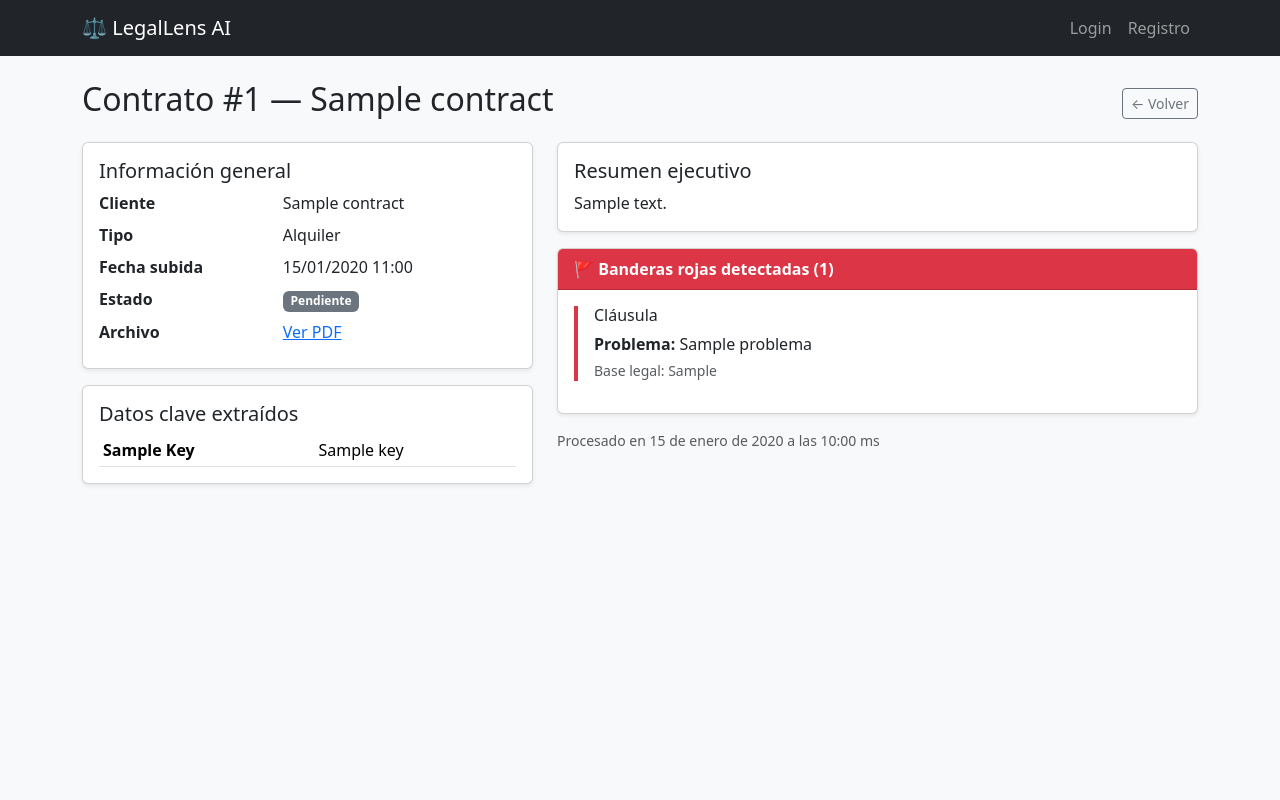
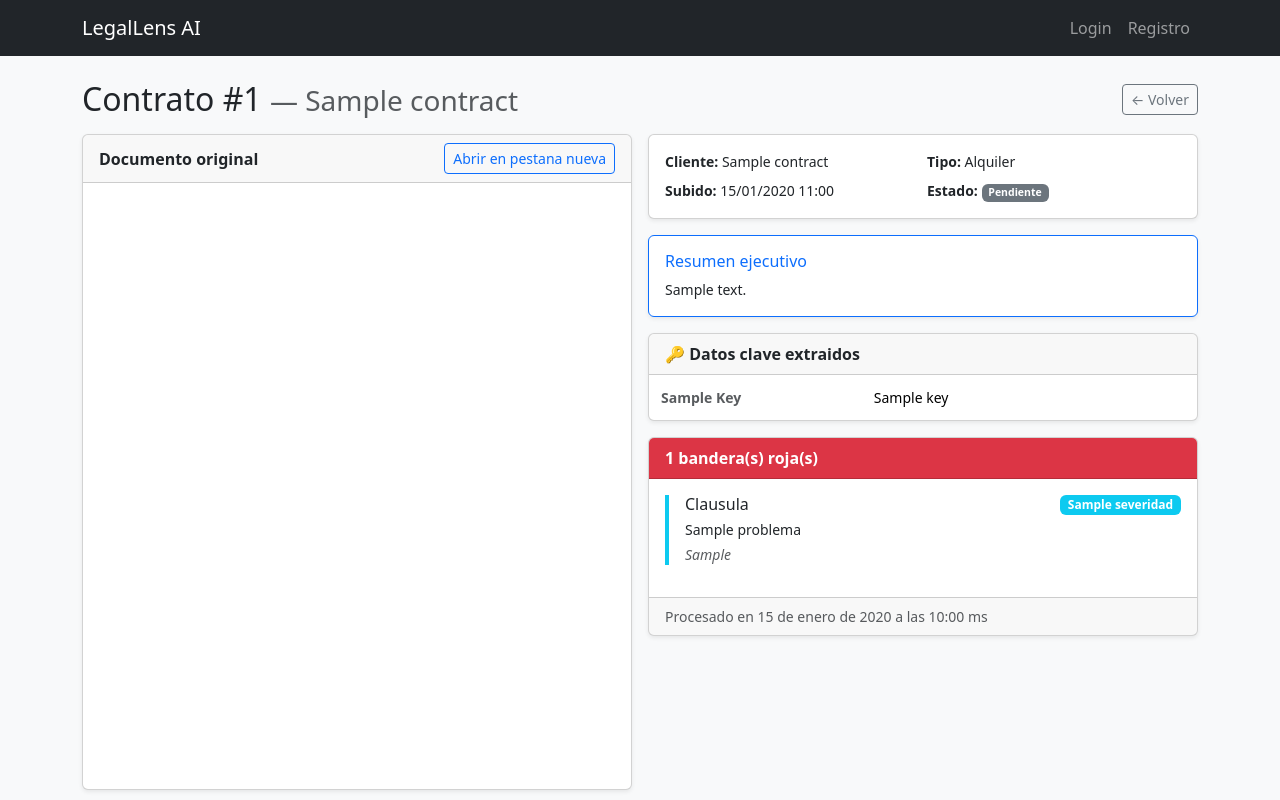
Before and after one commit to rorouser/CE-Python-OOP, a Django app: template legal_lens_ai/django_backend/templates/contracts/detail.html in a window 1280 px wide. Run offline with Django 5.2, Linux system fonts and the light colour scheme; tables that the repository leaves empty hold one stand-in row (values such as "Sample post"); the template is opened without the code that fills it: values that come from a table or form of the project are taken from there, most other values are stand-ins (such as "Sample title", 1, 10 or a date in 2020).

Commit message:
03/05/2026 LegalLens AI - pulido frontend con visor PDF embebido y loading state

```diff
--- a/legal_lens_ai/django_backend/templates/base.html
+++ b/legal_lens_ai/django_backend/templates/base.html
@@ -11,7 +11,7 @@
 <body class="bg-light">
     <nav class="navbar navbar-expand-lg navbar-dark bg-dark mb-4">
         <div class="container">
-            <a class="navbar-brand" href="{% url 'contracts:dashboard' %}">⚖️ LegalLens AI</a>
+            <a class="navbar-brand" href="{% url 'contracts:dashboard' %}">LegalLens AI</a>
             <div class="navbar-nav ms-auto">
                 {% if user.is_authenticated %}
                     <span class="navbar-text me-3">Hola, {{ user.first_name|default:user.username }}</span>
--- a/legal_lens_ai/django_backend/templates/contracts/detail.html
+++ b/legal_lens_ai/django_backend/templates/contracts/detail.html
@@ -2,103 +2,118 @@
 {% block title %}Contrato #{{ contract.id }} - LegalLens AI{% endblock %}
 {% block content %}
 <div class="d-flex justify-content-between align-items-center mb-3">
-    <h2>Contrato #{{ contract.id }} — {{ contract.client_name }}</h2>
+    <h2 class="mb-0">Contrato #{{ contract.id }} <small class="text-muted">— {{ contract.client_name }}</small></h2>
     <a href="{% url 'contracts:dashboard' %}" class="btn btn-outline-secondary btn-sm">← Volver</a>
 </div>
 
-<div class="row">
-    <div class="col-md-5">
+<div class="row g-3">
+    <div class="col-lg-6">
+        <div class="card shadow-sm h-100">
+            <div class="card-header d-flex justify-content-between align-items-center">
+                <strong>Documento original</strong>
+                {% if contract.pdf_file %}
+                    <a href="{{ contract.pdf_file.url }}" target="_blank" class="btn btn-sm btn-outline-primary">
+                        Abrir en pestana nueva
+                    </a>
+                {% endif %}
+            </div>
+            <div class="card-body p-0">
+                {% if contract.pdf_file %}
+                    <iframe src="{{ contract.pdf_file.url }}#view=FitH"
+                            style="width:100%; height:75vh; border:0;"
+                            title="PDF del contrato"></iframe>
+                {% else %}
+                    <p class="p-3 mb-0 text-muted">Sin archivo PDF.</p>
+                {% endif %}
+            </div>
+        </div>
+    </div>
+
+    <div class="col-lg-6">
+
         <div class="card shadow-sm mb-3">
             <div class="card-body">
-                <h5 class="card-title">Información general</h5>
-                <dl class="row mb-0">
-                    <dt class="col-sm-5">Cliente</dt><dd class="col-sm-7">{{ contract.client_name }}</dd>
-                    <dt class="col-sm-5">Tipo</dt><dd class="col-sm-7">{{ contract.get_contract_type_display }}</dd>
-                    <dt class="col-sm-5">Fecha subida</dt><dd class="col-sm-7">{{ contract.uploaded_at|date:"d/m/Y H:i" }}</dd>
-                    <dt class="col-sm-5">Estado</dt>
-                    <dd class="col-sm-7">
-                        {% if contract.status == 'CLEAN' %}<span class="badge bg-success">Limpio</span>
+                <div class="row g-2 small">
+                    <div class="col-6"><strong>Cliente:</strong> {{ contract.client_name }}</div>
+                    <div class="col-6"><strong>Tipo:</strong> {{ contract.get_contract_type_display }}</div>
+                    <div class="col-6"><strong>Subido:</strong> {{ contract.uploaded_at|date:"d/m/Y H:i" }}</div>
+                    <div class="col-6">
+                        <strong>Estado:</strong>
+                        {% if contract.status == 'CLEAN' %}<span class="badge bg-success">✓ Limpio</span>
                         {% elif contract.status == 'FLAGGED' %}<span class="badge bg-danger">Banderas Rojas</span>
                         {% elif contract.status == 'PROCESSING' %}<span class="badge bg-warning">Procesando</span>
                         {% elif contract.status == 'PENDING' %}<span class="badge bg-secondary">Pendiente</span>
                         {% elif contract.status == 'ERROR' %}<span class="badge bg-dark">Error</span>
-                        {% else %}<span class="badge bg-dark">{{ contract.get_status_display }}</span>
                         {% endif %}
-                    </dd>
-                    <dt class="col-sm-5">Archivo</dt>
-                    <dd class="col-sm-7">
-                        {% if contract.pdf_file %}
-                            <a href="{{ contract.pdf_file.url }}" target="_blank">Ver PDF</a>
-                        {% else %}—{% endif %}
-                    </dd>
-                </dl>
+                    </div>
+                </div>
             </div>
         </div>
 
-        {% if report and report.key_data %}
-        <div class="card shadow-sm mb-3">
-            <div class="card-body">
-                <h5 class="card-title">Datos clave extraídos</h5>
-                <table class="table table-sm mb-0">
-                    <tbody>
-                    {% for k, v in report.key_data.items %}
-                        <tr><th class="text-capitalize">{{ k }}</th><td>{{ v }}</td></tr>
-                    {% endfor %}
-                    </tbody>
-                </table>
-            </div>
-        </div>
-        {% endif %}
-    </div>
-
-    <div class="col-md-7">
         {% if report %}
             {% if report.summary %}
+            <div class="card shadow-sm mb-3 border-primary">
+                <div class="card-body">
+                    <h6 class="text-primary mb-2">Resumen ejecutivo</h6>
+                    <p class="mb-0 small">{{ report.summary }}</p>
+                </div>
+            </div>
+            {% endif %}
+
+            {% if report.key_data %}
             <div class="card shadow-sm mb-3">
-                <div class="card-body">
-                    <h5 class="card-title">Resumen ejecutivo</h5>
-                    <p class="mb-0">{{ report.summary }}</p>
+                <div class="card-header"><strong>🔑 Datos clave extraidos</strong></div>
+                <div class="card-body p-2">
+                    <table class="table table-sm table-borderless mb-0 small">
+                        <tbody>
+                        {% for k, v in report.key_data.items %}
+                            <tr><th class="text-capitalize text-muted" style="width:40%">{{ k|cut:"_"|title }}</th><td>{{ v }}</td></tr>
+                        {% endfor %}
+                        </tbody>
+                    </table>
                 </div>
             </div>
             {% endif %}
 
             <div class="card shadow-sm mb-3">
-                <div class="card-header bg-danger text-white">
-                    <strong>🚩 Banderas rojas detectadas ({{ report.red_flags|length }})</strong>
+                <div class="card-header bg-{% if report.red_flags %}danger{% else %}success{% endif %} text-white">
+                    <strong>
+                        {% if report.red_flags %} {{ report.red_flags|length }} bandera(s) roja(s){% else %}✓ Sin banderas rojas{% endif %}
+                    </strong>
                 </div>
-                <div class="card-body">
+                <div class="card-body" style="max-height: 50vh; overflow-y: auto;">
                     {% if report.red_flags %}
                         {% for flag in report.red_flags %}
-                        <div class="border-start border-4 border-danger ps-3 mb-3">
-                            <h6 class="mb-1">
-                                {{ flag.clausula|default:"Cláusula" }}
+                        <div class="border-start border-4 border-{% if flag.severidad == 'ALTA' %}danger{% elif flag.severidad == 'MEDIA' %}warning{% else %}info{% endif %} ps-3 mb-3">
+                            <div class="d-flex justify-content-between align-items-start mb-1">
+                                <h6 class="mb-0">{{ flag.clausula|default:"Clausula" }}</h6>
                                 {% if flag.severidad %}
-                                    <span class="badge bg-{{ flag.severidad|lower }}">{{ flag.severidad }}</span>
+                                    <span class="badge bg-{% if flag.severidad == 'ALTA' %}danger{% elif flag.severidad == 'MEDIA' %}warning text-dark{% else %}info{% endif %}">{{ flag.severidad }}</span>
                                 {% endif %}
-                            </h6>
-                            <p class="mb-1"><strong>Problema:</strong> {{ flag.problema }}</p>
+                            </div>
+                            <p class="mb-1 small">{{ flag.problema }}</p>
                             {% if flag.articulo_legal %}
-                                <p class="mb-0 small text-muted">Base legal: {{ flag.articulo_legal }}</p>
+                                <p class="mb-0 small text-muted"><em>{{ flag.articulo_legal }}</em></p>
                             {% endif %}
                         </div>
                         {% endfor %}
                     {% else %}
-                        <p class="text-success mb-0">✓ No se detectaron cláusulas problemáticas.</p>
+                        <p class="text-success mb-0 small">No se detectaron clausulas problematicas. Contrato apto para firma.</p>
                     {% endif %}
                 </div>
+                {% if report.processing_time_ms %}
+                <div class="card-footer text-muted small">
+                    Procesado en {{ report.processing_time_ms }} ms
+                </div>
+                {% endif %}
             </div>
 
-            {% if report.processing_time_ms %}
-                <p class="text-muted small">Procesado en {{ report.processing_time_ms }} ms</p>
-            {% endif %}
         {% else %}
             <div class="alert alert-info">
-                {% if contract.status == 'PENDING' %}
-                    El contrato está pendiente de auditoría. El microservicio de IA aún no está disponible.
-                {% elif contract.status == 'PROCESSING' %}
-                    Auditoría en curso… recarga en unos segundos.
+                {% if contract.status == 'PENDING' or contract.status == 'PROCESSING' %}
+                    Auditoria en curso o pendiente...
                 {% else %}
-                    Aún no hay informe de auditoría disponible para este contrato.
+                    No hay informe de auditoria disponible.
                 {% endif %}
             </div>
         {% endif %}
```
Also changed, not shown: legal_lens_ai/django_backend/templates/contracts/upload.html (+16 -3 lines).
